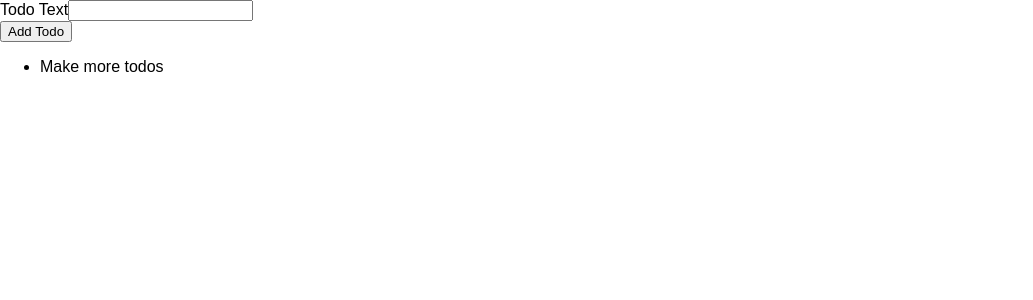
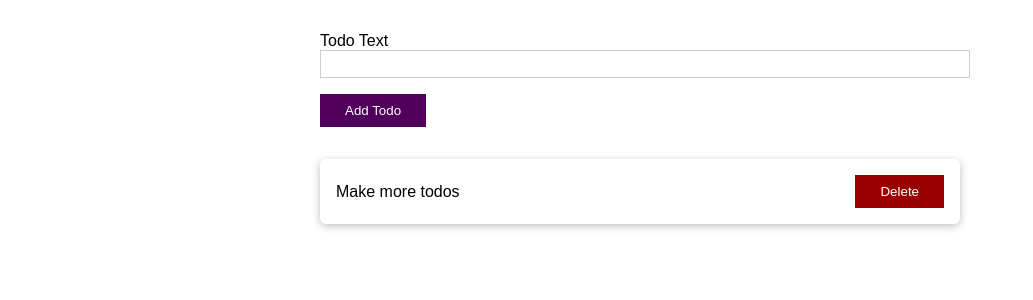
Before and after one commit to countzyx/typescript-react, a React (Create React App) app: page / in a window 1280 px wide. Shown: the top 300 px of the page, without its empty margins (0-1033 px from the left). Built offline with nearby package versions, Linux system fonts and the light colour scheme.

Commit message:
Added Todo Delete; Added Styling

```diff
--- a/src/App.tsx
+++ b/src/App.tsx
@@ -14,7 +14,7 @@ const initialState: State = {
 
 const App: React.FC = () => {
   const [todosState, setTodosState] = React.useState<State>(initialState);
-  const newTodoHandler = React.useCallback(
+  const createTodoHandler = React.useCallback(
     (todoText: string) => {
       const newTodo = { id: _.uniqueId(), text: todoText };
       setTodosState((prevState) => ({
@@ -25,10 +25,21 @@ const App: React.FC = () => {
     [setTodosState],
   );
 
+  const deleteTodoHandler = React.useCallback(
+    (todoId: string) => {
+      setTodosState((prevState) => {
+        const { todos } = prevState;
+        return { todos: todos.filter((todo) => todo.id !== todoId) };
+      });
+      console.log(todoId);
+    },
+    [setTodosState],
+  );
+
   return (
     <div>
-      <NewTodo onNewTodo={newTodoHandler} />
-      <TodoList todos={todosState.todos} />
+      <NewTodo onNewTodo={createTodoHandler} />
+      <TodoList onDeleteTodo={deleteTodoHandler} todos={todosState.todos} />
     </div>
   );
 };
--- /dev/null
+++ b/src/components/NewTodo.module.css
@@ -0,0 +1,48 @@
+.newTodoForm {
+  width: 90%;
+  max-width: 40rem;
+  margin: 2rem auto;
+}
+
+.newTodoFormControl {
+  margin-bottom: 1rem;
+}
+
+.todoTextlabel,
+.todoTextInput {
+  display: block;
+  width: 100%;
+}
+
+.todoTextlabel {
+  font-weight: bold;
+}
+
+.todoTextInput {
+  font: inherit;
+  border: 1px solid #ccc;
+  padding: 0.25rem;
+}
+
+.todoTextInput:focus {
+  outline: none;
+  border-color: #50005a;
+}
+
+.addTodoButton {
+  background: #50005a;
+  border: 1px solid #50005a;
+  color: white;
+  padding: 0.5rem 1.5rem;
+  cursor: pointer;
+}
+
+.addTodoButton:focus {
+  outline: none;
+}
+
+.addTodoButton:hover,
+.addTodoButton:active {
+  background: #6a0a77;
+  border-color: #6a0a77;
+}
--- a/src/components/NewTodo.tsx
+++ b/src/components/NewTodo.tsx
@@ -1,4 +1,5 @@
 import * as React from 'react';
+import styles from './NewTodo.module.css';
 
 interface Props {
   onNewTodo: (todoText: string) => void;
@@ -18,12 +19,16 @@ const NewTodo: React.FC<Props> = (props: Props) => {
   };
 
   return (
-    <form onSubmit={submitHandler}>
-      <div>
-        <label htmlFor='todo-text'>Todo Text</label>
-        <input type='text' id='todo-text' ref={todoTextInputRef} />
+    <form onSubmit={submitHandler} className={styles.newTodoForm}>
+      <div className={styles.newTodoFormControl}>
+        <label htmlFor='todo-text' className={styles.todoTextLabel}>
+          Todo Text
+        </label>
+        <input type='text' id='todo-text' className={styles.todoTextInput} ref={todoTextInputRef} />
       </div>
-      <button type='submit'>Add Todo</button>
+      <button type='submit' className={styles.addTodoButton}>
+        Add Todo
+      </button>
     </form>
   );
 };
--- /dev/null
+++ b/src/components/TodoList.module.css
@@ -0,0 +1,35 @@
+.todoList {
+  list-style: none;
+  width: 90%;
+  max-width: 40rem;
+  margin: 2rem auto;
+  padding: 0;
+}
+
+.todo {
+  margin: 1rem 0;
+  padding: 1rem;
+  box-shadow: 0 2px 8px rgba(0, 0, 0, 0.26);
+  border-radius: 6px;
+  display: flex;
+  justify-content: space-between;
+  align-items: center;
+}
+
+.deleteButton {
+  background: #990000;
+  border: 1px solid #990000;
+  color: white;
+  padding: 0.5rem 1.5rem;
+  cursor: pointer;
+}
+
+.deleteButton:focus {
+  outline: none;
+}
+
+.deleteButton:hover,
+.deleteButton:active {
+  background: #cc0000;
+  border-color: #cc0000;
+}
--- a/src/components/TodoList.tsx
+++ b/src/components/TodoList.tsx
@@ -1,18 +1,24 @@
 import * as React from 'react';
 import { Todo } from '../shared/types';
+import styles from './TodoList.module.css';
 
 interface Props {
+  onDeleteTodo: (todoId: string) => void;
   todos: Todo[];
 }
 
 const TodoList: React.FC<Props> = (props: Props) => {
-  const { todos } = props;
+  const { onDeleteTodo, todos } = props;
   console.log(todos, typeof todos);
+
   return (
-    <ul>
+    <ul className={styles.todoList}>
       {todos.map((todo) => (
-        <li key={todo.id} id={todo.id}>
-          {todo.text}
+        <li key={todo.id} id={todo.id} className={styles.todo}>
+          <span>{todo.text}</span>
+          <button onClick={() => onDeleteTodo(todo.id)} className={styles.deleteButton}>
+            Delete
+          </button>
         </li>
       ))}
     </ul>
```
